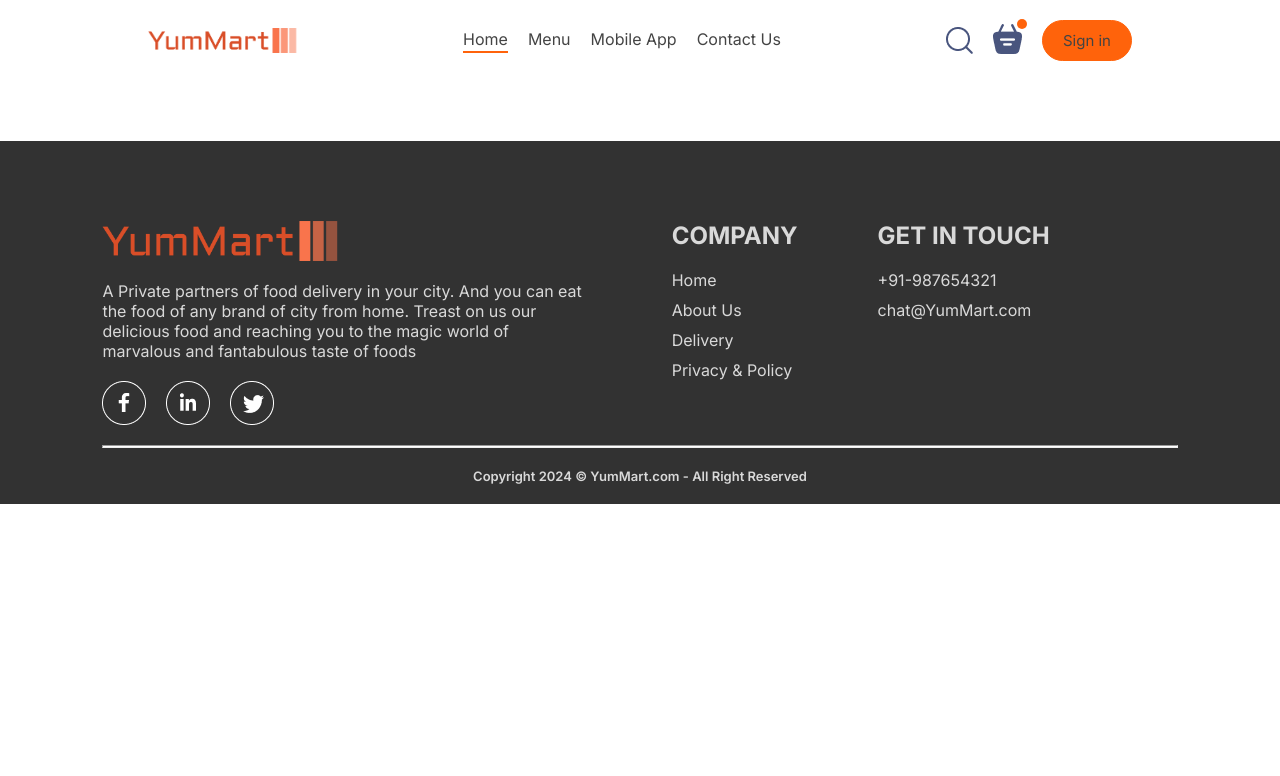
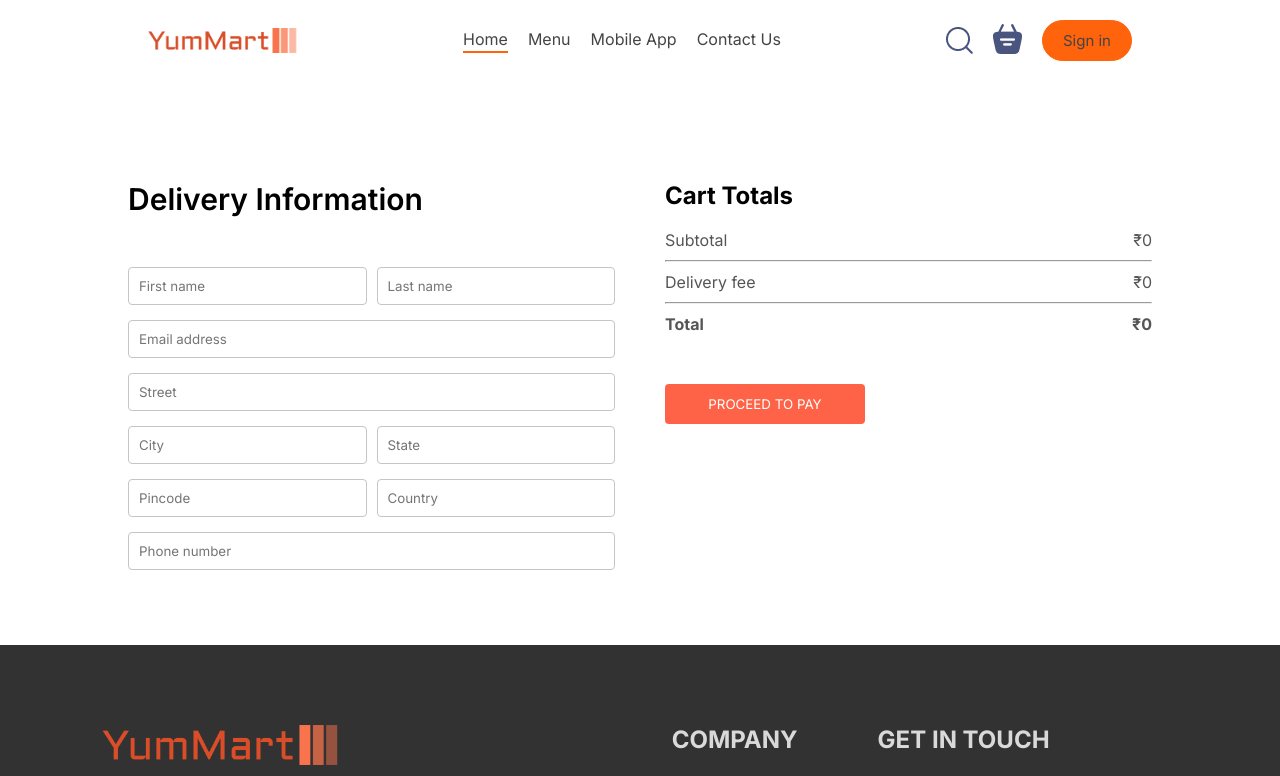
Before and after one commit to risilrmk/YumMart, a React (Vite) app: page /order in a window 1280 px wide. Shown: the top 776 px of the page. Built offline with nearby package versions, Linux system fonts and the light colour scheme.

Commit message:
finished

```diff
--- a/src/Components/Navbar/Navbar.jsx
+++ b/src/Components/Navbar/Navbar.jsx
@@ -1,12 +1,14 @@
-import React, { useState } from 'react';
+import React, { useContext, useState } from 'react';
 import './Navbar.css';
 import { assets } from '../../assets/assets';
 import { Link } from 'react-router-dom';
+import { StoreContext } from '../../context/StoreContext';
 
 
 
 const Navbar = ({setShowLogin} ) => {
     const [menu,setMenu] = useState("home");
+    const {getTotalCartAmount} = useContext(StoreContext)
     return (
         <div>
             <div className='navbar'>
@@ -21,7 +23,7 @@
                     <img src={assets.search_icon} alt="Search Icon" className="search-icon" />
                     <div className="navbar-search-icon">
                         <Link to="/cart"><img  src={assets.basket_icon} alt="Basket Icon" /></Link>
-                        <div className="dot"></div>
+                        <div className={getTotalCartAmount()===0?"":"dot"} ></div>
                     </div>
                     <button onClick={()=>setShowLogin(true)}>Sign in</button>
                 </div>
--- a/src/pages/Cart/Cart.jsx
+++ b/src/pages/Cart/Cart.jsx
@@ -1,11 +1,13 @@
 import React, { useContext } from 'react'
 import './Cart.css'
 import { StoreContext } from '../../context/StoreContext'
+import { useNavigate } from 'react-router-dom'
 
 const Cart = () => {
 
   const { cartItems, food_list, removeFromCart, getTotalCartAmount } = useContext(StoreContext)
 
+  const navigate = useNavigate();
 
   return (
     <div className='cart'>
@@ -45,22 +47,22 @@
           <div>
             <div className="cart-total-details">
               <p>Subtotal</p>
-              <p>{getTotalCartAmount()}</p>
+              <p>₹{getTotalCartAmount()}</p>
             </div>
             <hr />
             <div className="cart-total-details">
               <p>Delivery fee</p>
-              <p>{2}</p>
+              <p>₹{getTotalCartAmount()===0?0:49}</p>
 
 
             </div>
             <hr />
             <div className="cart-total-details">
               <b>Total</b>
-              <b>{getTotalCartAmount() + 2}</b>
+              <b>₹{getTotalCartAmount()===0?0:getTotalCartAmount()+49}</b>
             </div>
           </div>
-          <button>PROCEED TO CHECKOUT</button>
+          <button onClick={()=>navigate('/order')}>PROCEED TO CHECKOUT</button>
         </div>
         <div className="cart-promocode">
           <div>
--- a/src/pages/PlaceOrder/PlaceOrder.css
+++ b/src/pages/PlaceOrder/PlaceOrder.css
@@ -0,0 +1,35 @@
+.place-order{
+    display: flex;
+    align-items: start;
+    justify-content: space-between;
+    gap: 50px;
+    margin-top: 100px;
+}
+.place-order-left{
+    width: 100%;
+    max-width: max(30%, 500px);
+}
+.place-order-left .title{
+    font-size: 30px;
+    font-weight: 600;
+    margin-bottom: 50px;
+}
+.place-order-left input{
+    margin-bottom: 15px;
+    width: 100%;
+    padding: 10px;
+    border: 1px solid #c5c5c5;
+    border-radius: 4px;
+    outline-color: tomato;
+}
+.place-order-left .multi-fields{
+    display: flex;
+    gap: 10px;
+}
+.place-order-right{
+    width: 100%;
+    max-width: max(40%, 500px);
+}
+.place-order .cart-total button{
+    margin-top: 30px;
+}
--- a/src/pages/PlaceOrder/PlaceOrder.jsx
+++ b/src/pages/PlaceOrder/PlaceOrder.jsx
@@ -1,10 +1,55 @@
-import React from 'react'
+import React, { useContext } from 'react'
 import './PlaceOrder.css'
+import { StoreContext } from '../../context/StoreContext'
+
 
 const PlaceOrder = () => {
+
+const {getTotalCartAmount} = useContext(StoreContext)
+
   return (
-    <div>
+    <div className='place-order'>
+      <div className="place-order-left">
+        <p className="title">Delivery Information</p>
+        <div className="multi-fields">
+          <input type="text" placeholder='First name' />
+          <input type="text" placeholder='Last name' />
+        </div>
+        <input type="text" placeholder='Email address' />
+        <input type="text" placeholder='Street' />
+        <div className="multi-fields">
+          <input type="text" placeholder='City' />
+          <input type="text" placeholder='State' />
+        </div><div className="multi-fields">
+          <input type="text" placeholder='Pincode' />
+          <input type="text" placeholder='Country' />
+        </div>
+        <input type="text" placeholder='Phone number' />
+      </div>
+      <div className="place-order-right">
+      <div className="cart-total">
+          <h2>Cart Totals</h2>
+          <div>
+            <div className="cart-total-details">
+              <p>Subtotal</p>
+              <p>₹{getTotalCartAmount()}</p>
+            </div>
+            <hr />
+            <div className="cart-total-details">
+              <p>Delivery fee</p>
+              <p>₹{getTotalCartAmount()===0?0:49}</p>
 
+
+            </div>
+            <hr />
+            <div className="cart-total-details">
+              <b>Total</b>
+              <b>₹{getTotalCartAmount()===0?0:getTotalCartAmount()+49}</b>
+            </div>
+          </div>
+          <button>PROCEED TO PAY</button>
+        </div>
+      </div>
     </div>
   )
 }
```
